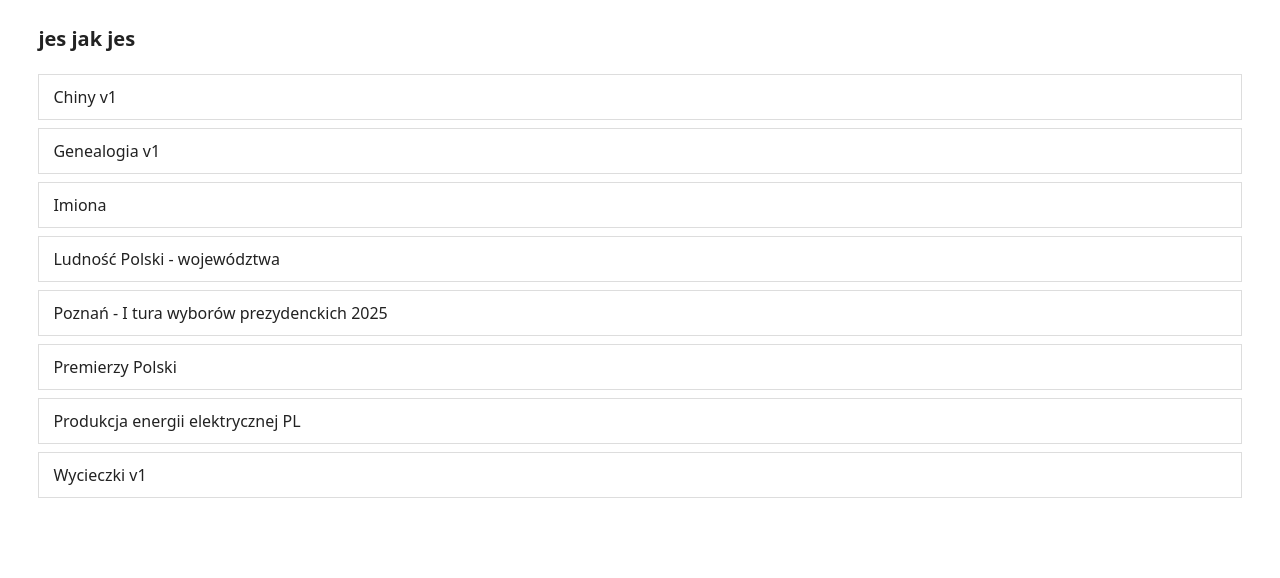
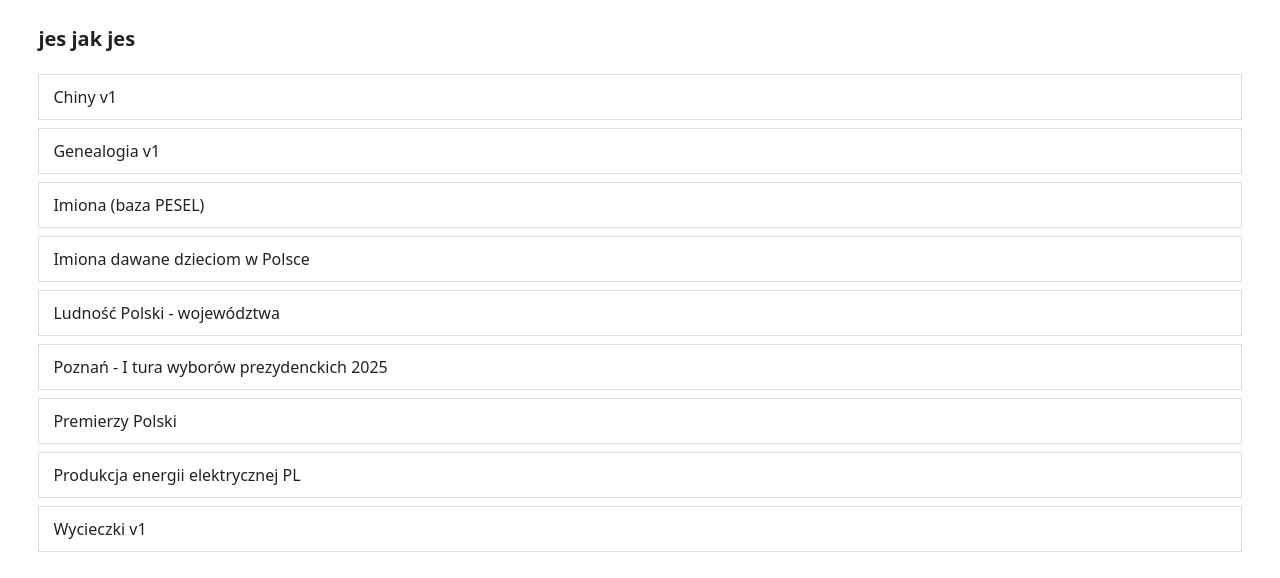
Before and after one commit to kotymek/kotymek.github.io, a plain HTML site: page index.html in a window 1280 px wide. Drawn offline with Linux system fonts and the light colour scheme.

Commit message:
Update index.html

```diff
--- a/index.html
+++ b/index.html
@@ -37,7 +37,8 @@
       <ul>
         <li><a href="https://kotymek.github.io/chiny/">Chiny v1</a></li>
         <li><a href="https://kotymek.github.io/genealogia/">Genealogia v1</a></li>
-        <li><a href="https://kotymek.github.io/imiona/">Imiona</a></li>
+        <li><a href="https://kotymek.github.io/imiona/">Imiona (baza PESEL)</a></li>
+        <li><a href="https://kotymek.github.io/imiona-nadawane/">Imiona dawane dzieciom w Polsce</a></li>
         <li><a href="https://kotymek.github.io/ludnosc_polski/">Ludność Polski - województwa</a></li>
         <li><a href="https://kotymek.github.io/pierwszatura2025Poznan/">Poznań - I tura wyborów prezydenckich 2025</a></li>
         <li><a href="https://kotymek.github.io/premierzy/">Premierzy Polski</a></li>
```
